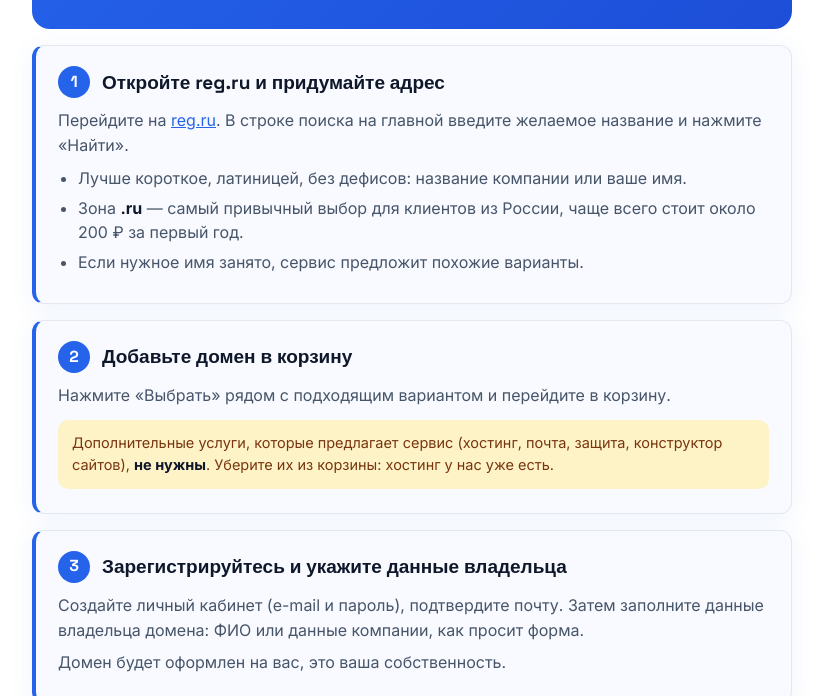
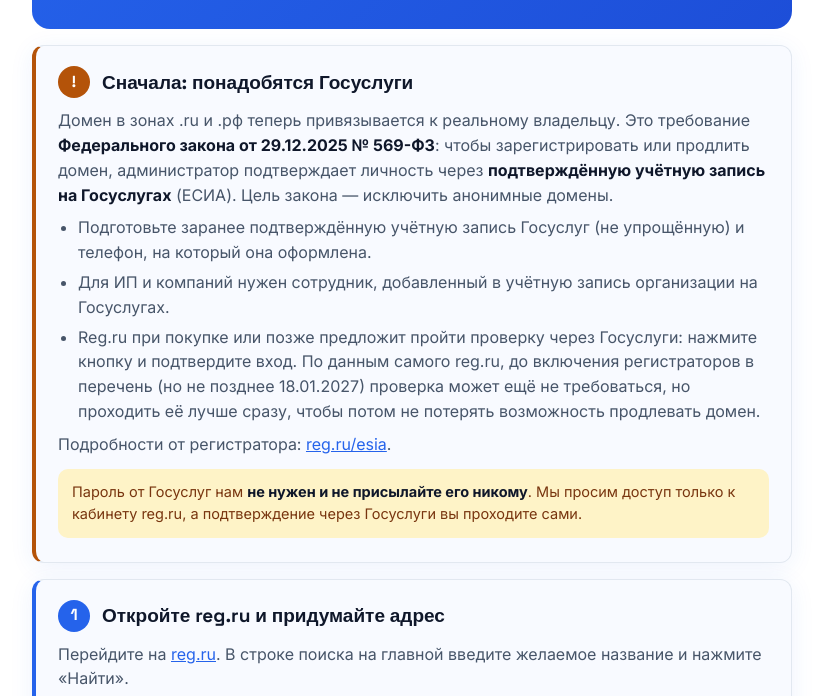
Before and after one commit to murzzsite/regru-guide, a plain HTML site: page index.html in a window 1280 px wide. Shown: the part 190-886 px from the top of the page, without its empty margins (228-1051 px from the left). Drawn offline with Linux system fonts and the light colour scheme.

Commit message:
Add Gosuslugi/569-FZ notice

```diff
--- a/index.html
+++ b/index.html
@@ -42,6 +42,18 @@
     <p>Следующий шаг после оплаты 7 500 ₽. Займёт 10–15 минут. Домен регистрируется на вас, а мы подключаем к нему сайт.</p>
   </header>
 
+  <section class="step" style="border-left-color:#b45309">
+    <div class="step-head"><div class="num" style="background:#b45309">!</div><h2>Сначала: понадобятся Госуслуги</h2></div>
+    <p>Домен в зонах .ru и .рф теперь привязывается к реальному владельцу. Это требование <b>Федерального закона от 29.12.2025 № 569-ФЗ</b>: чтобы зарегистрировать или продлить домен, администратор подтверждает личность через <b>подтверждённую учётную запись на Госуслугах</b> (ЕСИА). Цель закона — исключить анонимные домены.</p>
+    <ul>
+      <li>Подготовьте заранее подтверждённую учётную запись Госуслуг (не упрощённую) и телефон, на который она оформлена.</li>
+      <li>Для ИП и компаний нужен сотрудник, добавленный в учётную запись организации на Госуслугах.</li>
+      <li>Reg.ru при покупке или позже предложит пройти проверку через Госуслуги: нажмите кнопку и подтвердите вход. По данным самого reg.ru, до включения регистраторов в перечень (но не позднее 18.01.2027) проверка может ещё не требоваться, но проходить её лучше сразу, чтобы потом не потерять возможность продлевать домен.</li>
+    </ul>
+    <p>Подробности от регистратора: <a href="https://www.reg.ru/esia" target="_blank" rel="noopener">reg.ru/esia</a>.</p>
+    <div class="note warn">Пароль от Госуслуг нам <b>не нужен и не присылайте его никому</b>. Мы просим доступ только к кабинету reg.ru, а подтверждение через Госуслуги вы проходите сами.</div>
+  </section>
+
   <section class="step">
     <div class="step-head"><div class="num">1</div><h2>Откройте reg.ru и придумайте адрес</h2></div>
     <p>Перейдите на <a href="https://www.reg.ru/" target="_blank" rel="noopener">reg.ru</a>. В строке поиска на главной введите желаемое название и нажмите «Найти».</p>
@@ -59,8 +71,8 @@
   </section>
 
   <section class="step">
-    <div class="step-head"><div class="num">3</div><h2>Зарегистрируйтесь и укажите данные владельца</h2></div>
-    <p>Создайте личный кабинет (e-mail и пароль), подтвердите почту. Затем заполните данные владельца домена: ФИО или данные компании, как просит форма.</p>
+    <div class="step-head"><div class="num">3</div><h2>Зарегистрируйтесь, укажите данные владельца и подтвердите личность</h2></div>
+    <p>Создайте личный кабинет (e-mail и пароль), подтвердите почту. Затем заполните данные владельца домена: ФИО или данные компании, как просит форма, и подтвердите личность через Госуслуги, если сервис это запросит.</p>
     <p>Домен будет оформлен на вас, это ваша собственность.</p>
   </section>
 
```
